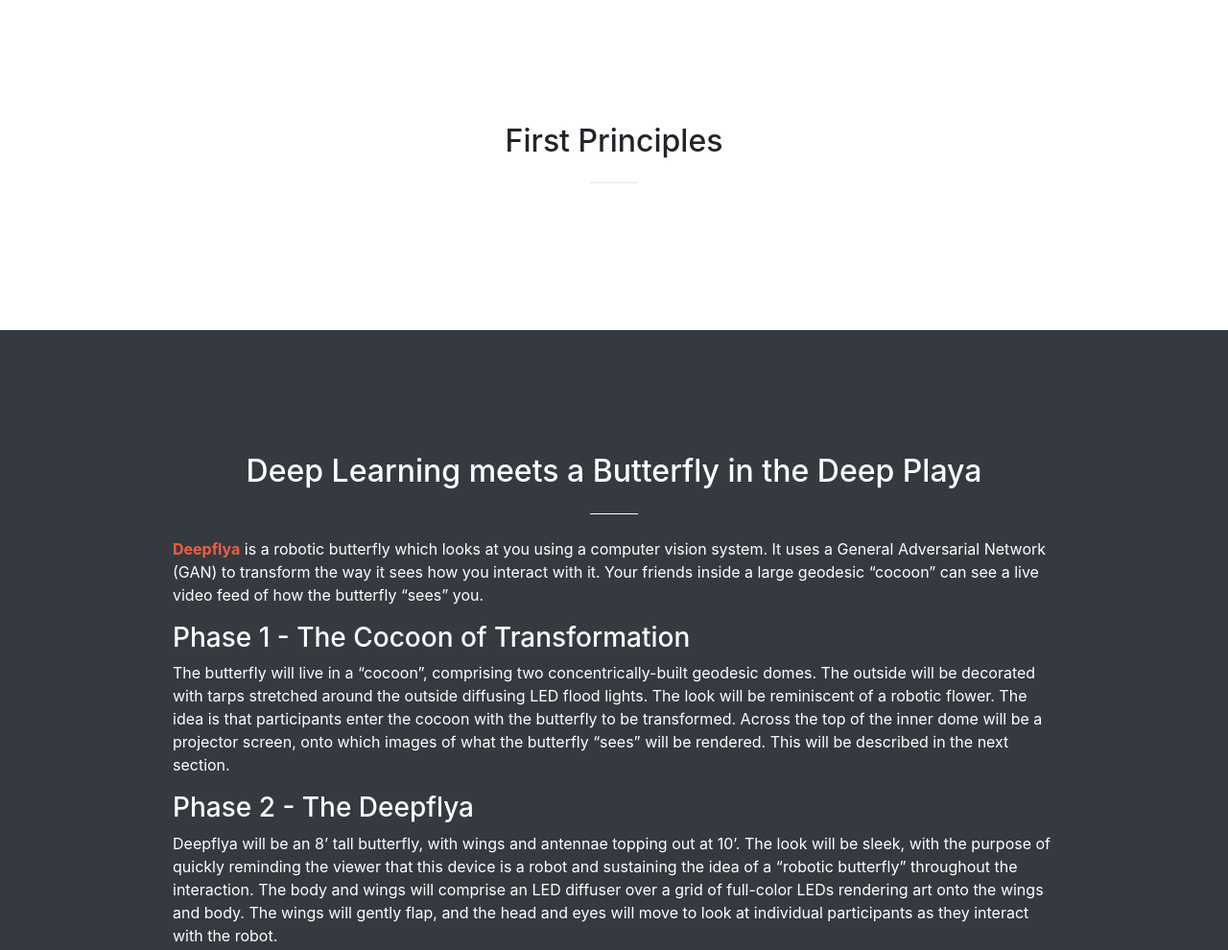
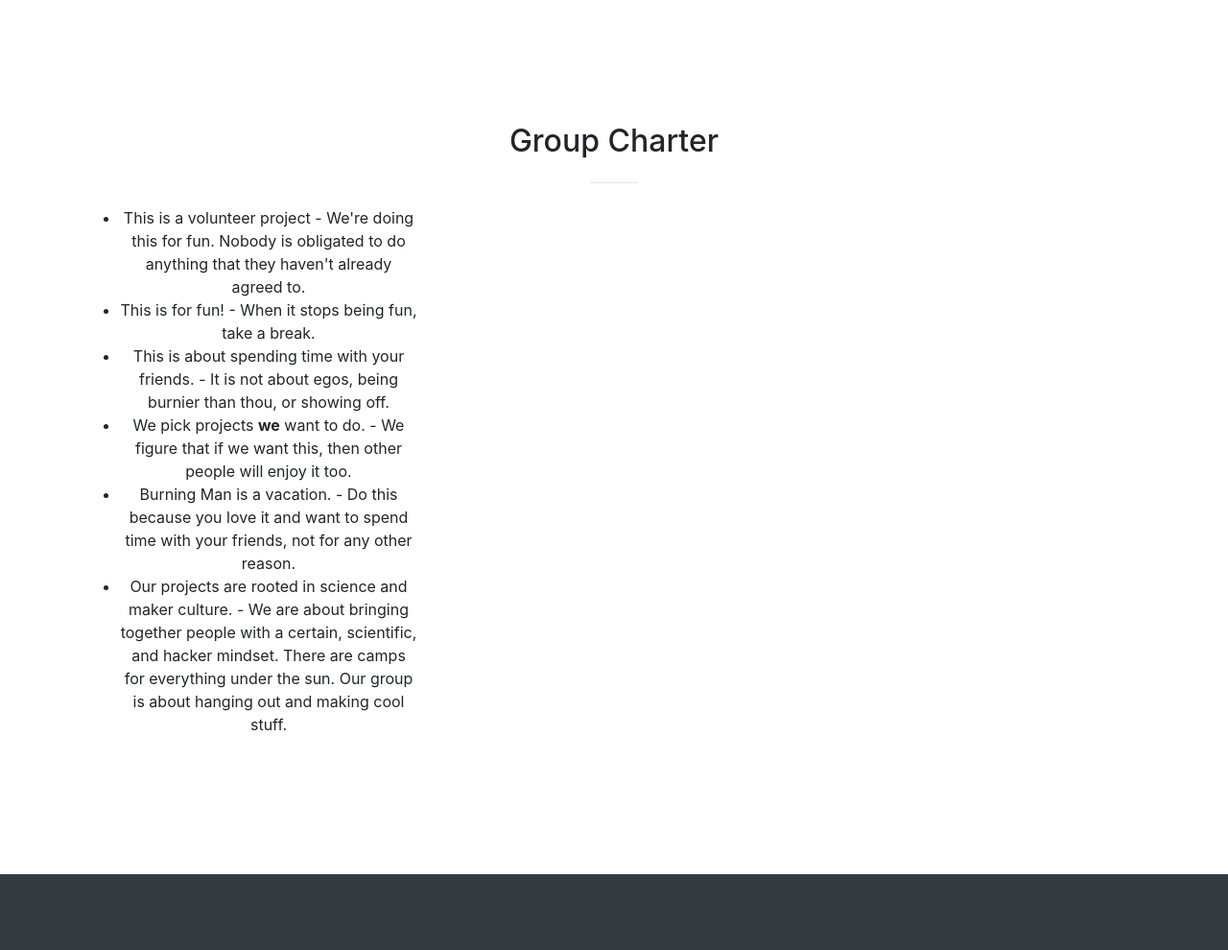
Before and after one commit to BlackRockRobotics/Deepflya, a website with bundled scripts: page docs/index.html in a window 1280 px wide. Shown: the part 800-1790 px from the top of the page at 96% size. Built offline with nearby package versions, Linux system fonts and the light colour scheme; files whose address does not match are found by name.

Commit message:
Update index.html

```diff
--- a/docs/index.html
+++ b/docs/index.html
@@ -41,7 +41,7 @@
               <a class="nav-link js-scroll-trigger" href="#page-top">Mission</a>
             </li>
             <li class="nav-item">
-              <a class="nav-link js-scroll-trigger" href="#blocks">First Principles</a>
+              <a class="nav-link js-scroll-trigger" href="#blocks">Group Charter</a>
             </li>
             <li class="nav-item">
               <a class="nav-link js-scroll-trigger" href="#case-studies">Deepflya</a>
@@ -94,7 +94,7 @@ Our mission is to explore an interface between robotics, artificial intelligence
       <div class="container">
         <div class="row">
           <div class="col-lg-12 text-center">
-            <h2 class="section-heading">First Principles</h2>
+            <h2 class="section-heading">Group Charter</h2>
             <hr class="my-4">
           </div>
         </div>
@@ -102,6 +102,14 @@ Our mission is to explore an interface between robotics, artificial intelligence
       <div class="container">
         <div class="row">
           <div class="col-lg-4 col-md-8 text-center">
+            <ul>
+              <li>This is a volunteer project - We're doing this for fun. Nobody is obligated to do anything that they haven't already agreed to.</li>
+              <li>This is for fun! - When it stops being fun, take a break.</li>
+              <li>This is about spending time with your friends. - It is not about egos, being burnier than thou, or showing off.</li>
+              <li>We pick projects <b>we</b> want to do. - We figure that if we want this, then other people will enjoy it too.</li>
+              <li>Burning Man is a vacation. - Do this because you love it and want to spend time with your friends, not for any other reason.</li>
+              <li>Our projects are rooted in science and maker culture. - We are about bringing together people with a certain, scientific, and hacker mindset. There are camps for everything under the sun. Our group is about hanging out and making cool stuff.</li>
+            </ul>
             <!--<div class="service-box mt-5 mx-auto">
              <i class="fa fa-4x fa-newspaper-o text-primary mb-3 sr-icons"></i>
               <h3 class="mb-3">Mutual Prosperity</h3>
```
